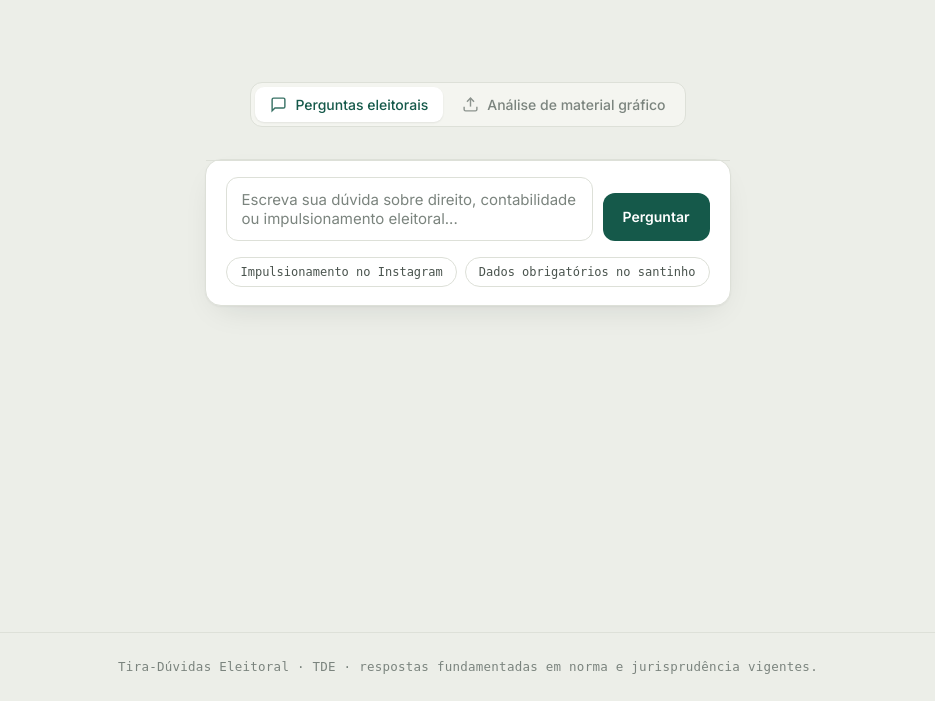
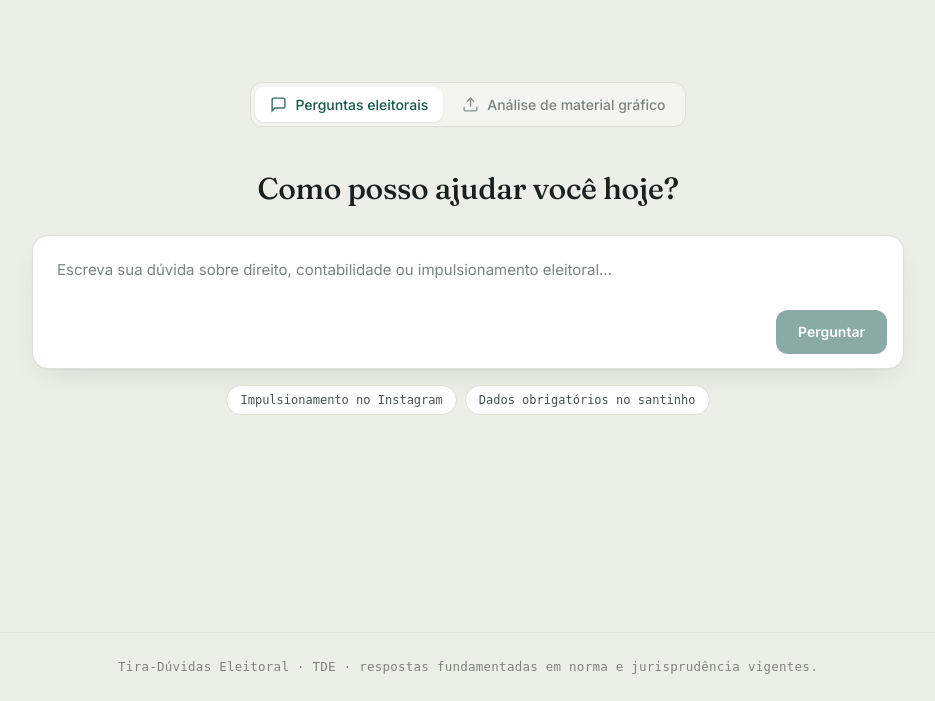
Before and after one commit to Geffersonvivan/Tira_Duvidas_Eleitoral, a Django app: page / in a window 1280 px wide. Shown: the part 99-800 px from the top of the page, without its empty margins (172-1107 px from the left). Run offline with Django 5.2, Linux system fonts and the light colour scheme; some web fonts are replaced.

Commit message:
Composer estilo claude.ai + correção de largura e isolamento das abas
- Composer vertical: texto no topo, botão "Perguntar" no canto inferior-direito
- Auto-crescimento da caixa ao digitar (até ~200px, depois rola por dentro);
  botão desabilitado quando vazio; reset de altura após enviar
- Título de saudação acima da caixa no estado vazio
- Fix de largura: body virou flex (sticky footer) e as margens auto do .wrap
  cancelavam o stretch, encolhendo a página toda p/ ~490px -> width:100% no .wrap
- Fix das abas: chat-ativo só vale na aba de perguntas com conversa; trocar de
  serviço remove a trava de layout. [hidden] com !important evita sobreposição
- Cache-bust CSS/JS -> v18

Co-Authored-By: Claude Opus 4.8 (1M context) <noreply@anthropic.com>

```diff
--- a/static/css/app.css
+++ b/static/css/app.css
@@ -23,7 +23,10 @@ body{
   line-height:1.6; -webkit-font-smoothing:antialiased;
   min-height:100vh; display:flex; flex-direction:column;
 }
-body > .wrap{flex:1 0 auto}   /* empurra o rodapé para a base (sticky footer) */
+/* .wrap é flex-item do body (coluna); width:100% dá largura definida para o
+   max-width valer — sem isso, as margens auto no eixo cruzado encolhem a caixa
+   até o conteúdo e a página inteira fica estreita. flex:1 0 auto = sticky footer. */
+body > .wrap{flex:1 0 auto; width:100%}
 .wrap{max-width:var(--wrap); margin:0 auto; padding:0 24px}
 a{color:var(--brand)}
 :focus-visible{outline:2px solid var(--brand); outline-offset:2px; border-radius:4px}
@@ -50,7 +53,7 @@ header.top{border-bottom:1px solid var(--line); background:rgba(236,238,232,.82)
 .tab[aria-selected="true"]{background:var(--surface); color:var(--brand); box-shadow:0 1px 2px rgba(20,30,25,.08)}
 
 main{padding:22px 0 72px}
-.panel[hidden]{display:none}
+.panel[hidden]{display:none !important}   /* vence o display:flex do estado chat-ativo */
 .panel{animation:rise .28s ease}
 @keyframes rise{from{opacity:0; transform:translateY(6px)} to{opacity:1; transform:none}}
 
@@ -107,16 +110,35 @@ body.chat-ativo footer{flex:none}
 .disclaimer{margin-top:16px; font-size:12.5px; color:var(--muted); padding:11px 14px; background:var(--paper-2); border:1px solid var(--line); border-radius:var(--r-sm)}
 .offtopic{background:var(--brand-soft); border:1px solid #cfe0d8; border-radius:12px; padding:14px 16px; font-size:15px; color:var(--brand-ink)}
 
-/* ---------- Composer ---------- */
-.composer{border-top:1px solid var(--line); padding:16px 20px; display:flex; gap:10px; align-items:flex-end}
-.composer textarea{flex:1; resize:none; border:1px solid var(--line); border-radius:12px; padding:12px 14px; font-family:inherit; font-size:15px; color:var(--ink); background:var(--surface); min-height:48px; max-height:150px; transition:border-color .15s, box-shadow .15s}
+/* ---------- Composer ----------
+   Layout vertical (padrão Claude/GPT): texto ocupa o topo em largura total,
+   e a barra de ações fica embaixo, dentro da mesma caixa. */
+.composer{padding:16px 20px; display:flex; flex-direction:column; gap:12px}
+.composer textarea{width:100%; resize:none; border:1px solid var(--line); border-radius:12px; padding:12px 14px; font-family:inherit; font-size:15px; color:var(--ink); background:var(--surface); min-height:48px; max-height:150px; transition:border-color .15s, box-shadow .15s}
 .composer textarea::placeholder{color:var(--muted)}
 .composer textarea:focus{outline:none; border-color:var(--brand); box-shadow:0 0 0 3px var(--brand-soft)}
-.send{background:var(--brand); color:#fff; border:0; border-radius:12px; padding:0 20px; height:48px; font-family:inherit; font-weight:600; font-size:14px; cursor:pointer; flex:none; transition:background .15s}
+.composer-row{display:flex; justify-content:flex-end; align-items:center}
+.send{background:var(--brand); color:#fff; border:0; border-radius:12px; padding:0 22px; height:44px; font-family:inherit; font-weight:600; font-size:14px; cursor:pointer; flex:none; transition:background .15s}
 .send:hover{background:var(--brand-ink)}
 .send:disabled{opacity:.5; cursor:default}
 
+/* Estado ativo: composer docado no rodapé do card, com separador no topo. */
+body.chat-ativo .composer{border-top:1px solid var(--line)}
+
+/* Estado vazio (1º acesso): a caixa vira uma "folha" flutuante única, ao
+   estilo do Claude — título de saudação acima, box arredondado com o texto no
+   topo e o botão no canto inferior-direito, chips centralizados abaixo. */
+.greeting{text-align:center; font-family:var(--serif); font-weight:500; font-size:30px; letter-spacing:-.01em; margin:6px 0 22px; color:var(--ink)}
+body.chat-ativo .greeting{display:none}
+body:not(.chat-ativo) .panel[data-panel="perguntas"]{max-width:920px; margin:0 auto}
+body:not(.chat-ativo) .panel[data-panel="perguntas"] .card{border:0; box-shadow:none; background:transparent}
+body:not(.chat-ativo) .composer{border:1px solid var(--line); border-radius:16px; background:var(--surface); box-shadow:var(--shadow); padding:16px 16px 14px; transition:border-color .15s, box-shadow .15s}
+body:not(.chat-ativo) .composer:focus-within{border-color:var(--brand); box-shadow:0 0 0 3px var(--brand-soft)}
+body:not(.chat-ativo) .composer textarea{border:0; box-shadow:none; background:transparent; min-height:28px; padding:8px 8px 0; overflow-y:auto}
+body:not(.chat-ativo) .composer textarea:focus{box-shadow:none}
+
 .suggests{display:flex; flex-wrap:wrap; gap:8px; padding:0 20px 18px}
+body:not(.chat-ativo) .suggests{justify-content:center; padding:16px 4px 0}
 .chip{font-family:var(--mono); font-size:12px; color:var(--ink-soft); background:var(--surface); border:1px solid var(--line); border-radius:999px; padding:7px 13px; cursor:pointer; transition:.15s}
 .chip:hover{border-color:var(--brand); color:var(--brand); background:var(--brand-soft)}
 
--- a/static/js/app.js
+++ b/static/js/app.js
@@ -26,6 +26,14 @@ document.querySelectorAll(".tab").forEach((tab) => {
     document.querySelectorAll(".panel").forEach((p) => {
       p.hidden = p.dataset.panel !== alvo;
     });
+    // O estado "chat-ativo" trava a página (altura fixa + rolagem interna) e
+    // só faz sentido na aba de perguntas com conversa. Ao trocar de serviço,
+    // remove a trava para que cada aba se comporte de forma isolada.
+    const chatEl = document.getElementById("chat");
+    document.body.classList.toggle(
+      "chat-ativo",
+      alvo === "perguntas" && chatEl.childElementCount > 0
+    );
   });
 });
 
@@ -39,10 +47,28 @@ function rolar() {
   chat.scrollTop = chat.scrollHeight;
 }
 
+// Composer estilo claude.ai: a caixa cresce com o conteúdo até um limite e
+// então rola por dentro; o botão fica apagado enquanto não há texto.
+const ALTURA_MAX = 200;
+function ajustarAltura() {
+  q.style.height = "auto";
+  q.style.height = Math.min(q.scrollHeight, ALTURA_MAX) + "px";
+}
+function sincronizarBotao() {
+  btn.disabled = !q.value.trim();
+}
+q.addEventListener("input", () => {
+  ajustarAltura();
+  sincronizarBotao();
+});
+sincronizarBotao(); // estado inicial: desabilitado quando vazio
+
 document.querySelectorAll(".chip[data-fill]").forEach((c) =>
   c.addEventListener("click", () => {
     q.value = c.dataset.fill;
     q.focus();
+    ajustarAltura();
+    sincronizarBotao();
   })
 );
 
@@ -94,6 +120,7 @@ async function perguntar() {
   document.body.classList.add("chat-ativo"); // muda para o estado de conversa
   bolhaUsuario(texto);
   q.value = "";
+  ajustarAltura(); // volta a caixa à altura inicial
   btn.disabled = true;
   rolar();
   const carregando = document.createElement("div");
@@ -118,7 +145,7 @@ async function perguntar() {
     carregando.remove();
     chat.insertAdjacentHTML("beforeend", `<div class="disclaimer">Falha de conexão.</div>`);
   } finally {
-    btn.disabled = false;
+    sincronizarBotao(); // reativa só se houver texto novo
     rolar();
   }
 }
--- a/templates/base.html
+++ b/templates/base.html
@@ -10,7 +10,7 @@
 <link rel="preconnect" href="https://fonts.gstatic.com" crossorigin>
 <link href="https://fonts.googleapis.com/css2?family=Fraunces:opsz,wght@9..144,400;9..144,500;9..144,600&family=Inter:wght@400;450;500;600&family=Spline+Sans+Mono:wght@400;500;600&display=swap" rel="stylesheet">
 <link rel="icon" href="{% static 'img/favicon.svg' %}" type="image/svg+xml">
-<link rel="stylesheet" href="{% static 'css/app.css' %}?v=14">
+<link rel="stylesheet" href="{% static 'css/app.css' %}?v=18">
 </head>
 <body>
 <header class="top">
--- a/templates/index.html
+++ b/templates/index.html
@@ -18,11 +18,14 @@
 <main>
   <!-- ===== Serviço 1 ===== -->
   <section class="panel" data-panel="perguntas">
+    <h2 class="greeting">Como posso ajudar você hoje?</h2>
     <div class="card">
       <div class="chat" id="chat"></div>
       <div class="composer">
         <textarea id="q" placeholder="Escreva sua dúvida sobre direito, contabilidade ou impulsionamento eleitoral..."></textarea>
-        <button class="send" id="btn-perguntar">Perguntar</button>
+        <div class="composer-row">
+          <button class="send" id="btn-perguntar">Perguntar</button>
+        </div>
       </div>
       <div class="suggests">
         <button class="chip" data-fill="Posso impulsionar publicações do meu candidato no Instagram?">Impulsionamento no Instagram</button>
@@ -48,5 +51,5 @@
 {% endblock %}
 
 {% block scripts %}
-<script src="{% static 'js/app.js' %}?v=14"></script>
+<script src="{% static 'js/app.js' %}?v=18"></script>
 {% endblock %}
```
